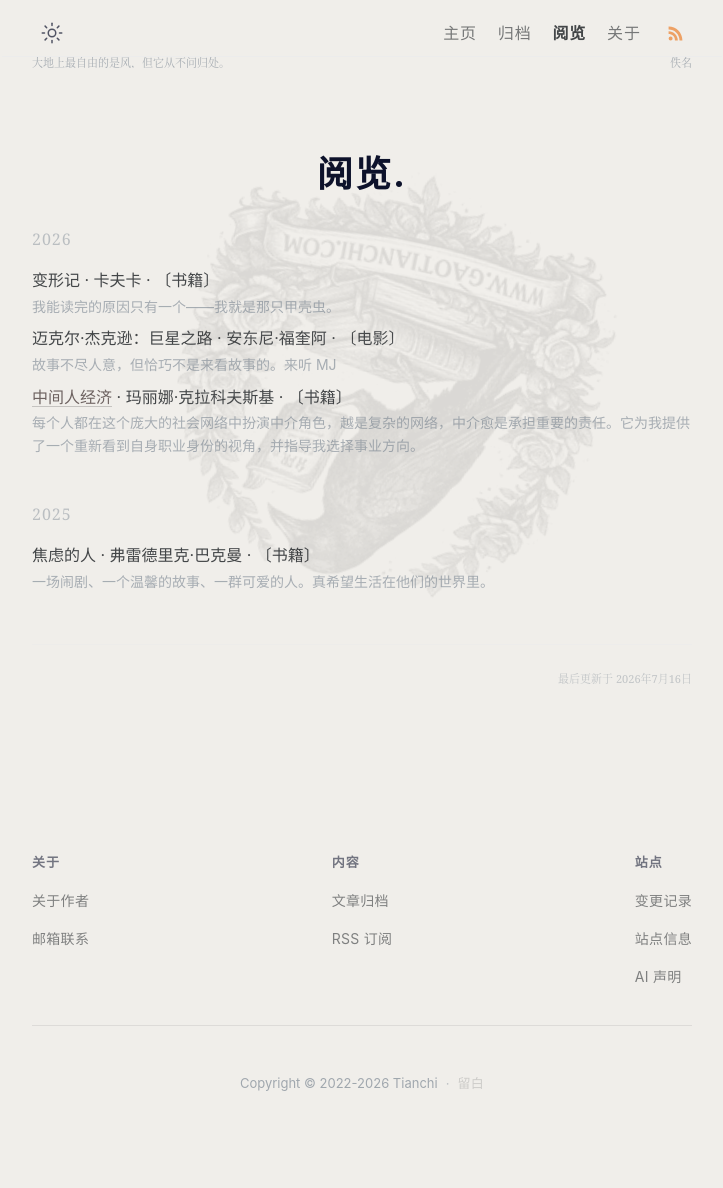
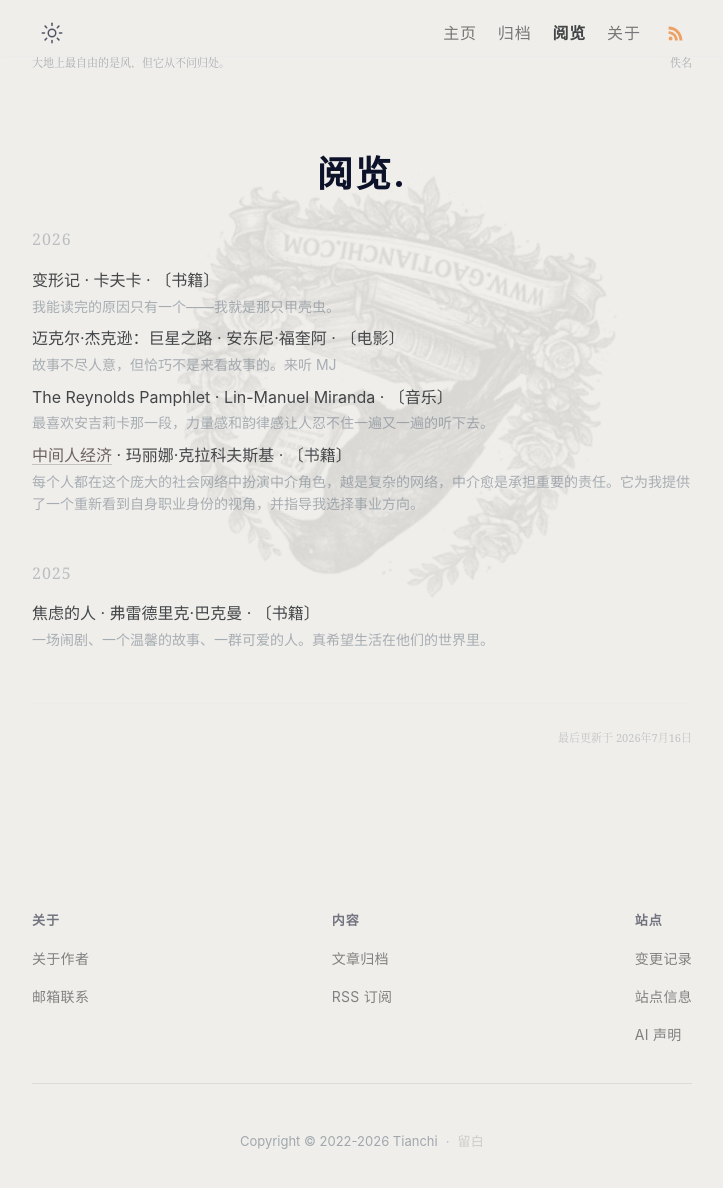
Before and after one commit to gaotianchi/gaotianchi.github.io, a Jekyll site: the page built from _pages/library.html, in a window 1280 px wide. Shown: the whole page, without its empty margins (278-1001 px from the left). Built offline with Jekyll 4.4.1, drawn with Linux system fonts in a browser that asks for light colours; before the commit the page ends 1130 px from its top, so only the background shows below that.

Commit message:
feat: 阅览新增「The Reynolds Pamphlet」
Co-Authored-By: Claude Fable 5 <noreply@anthropic.com>

```diff
--- a/_data/consuming.yml
+++ b/_data/consuming.yml
@@ -22,6 +22,12 @@
   started: 2026-05-01
   notes: 故事不尽人意，但恰巧不是来看故事的。来听 MJ
 
+- title: The Reynolds Pamphlet
+  creator: Lin-Manuel Miranda
+  type: 音乐
+  started: 2026-03-27
+  notes: 最喜欢安吉莉卡那一段，力量感和韵律感让人忍不住一遍又一遍的听下去。
+
 - title: 中间人经济
   creator: 玛丽娜·克拉科夫斯基
   type: 书籍
```
